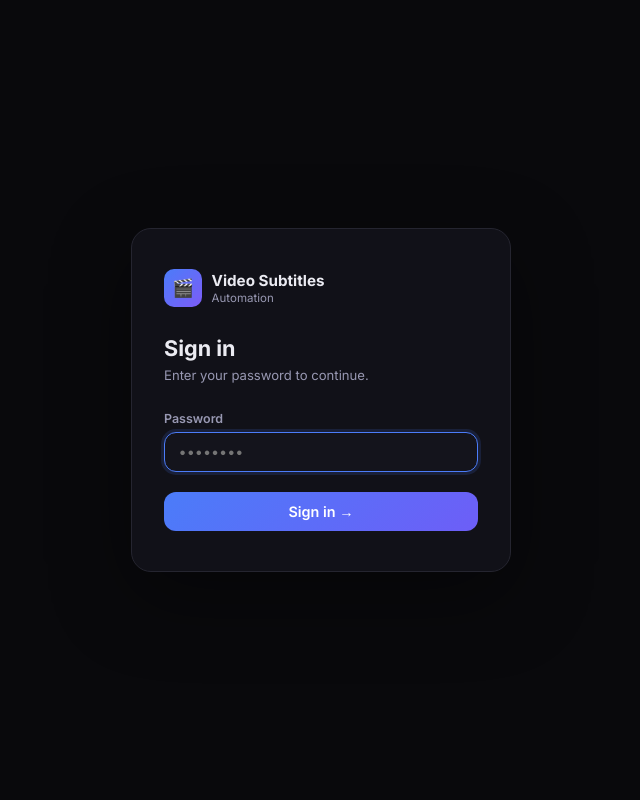
After one commit to 22012003Hau123/Video_maker, a FastAPI app: template templates/login.html in a window 1280 px wide. The commit adds this page. Shown: the whole page, without its empty margins (319-959 px from the left). Run offline with FastAPI, Linux system fonts and the light colour scheme; the template is opened without the code that fills it, so the values that code supplies are empty; the visitor is signed in with stand-in values (Sample User, id 1); some libraries are stand-ins or nearby versions.

Commit message:
feat(auth): add password-based session authentication

```diff
--- a/app.py
+++ b/app.py
@@ -16,8 +16,10 @@ from datetime import datetime
 from fastapi import FastAPI, UploadFile, File, Form, HTTPException
 from fastapi.staticfiles import StaticFiles
 from fastapi.templating import Jinja2Templates
-from fastapi.responses import FileResponse, HTMLResponse, StreamingResponse, Response, PlainTextResponse
+from fastapi.responses import FileResponse, HTMLResponse, StreamingResponse, Response, PlainTextResponse, RedirectResponse
 from fastapi.requests import Request
+from starlette.middleware.base import BaseHTTPMiddleware
+from starlette.middleware.sessions import SessionMiddleware
 from pydantic import BaseModel, Field
 from dotenv import load_dotenv
 
@@ -57,12 +59,40 @@ PREVIEW_CACHE_DIR.mkdir(parents=True, exist_ok=True)
 # (Helps avoid mis-transcriptions like "Remember to attend" for "Belvedere 10")
 WHISPER_PROMPT = "Belvedere 10, Belvedere Vodka, Moët & Chandon, Hennessy, luxury spirit brands."
 
+# Auth config
+APP_PASSWORD    = os.getenv("APP_PASSWORD", "")
+SESSION_SECRET  = os.getenv("SESSION_SECRET_KEY", "change-me-please")
+
 # Initialize FastAPI
 app = FastAPI(
     title="Video Subtitles Automation",
     description="Tự động hoá sản xuất video: phụ đề, nội dung pháp lý, master hoá",
     version="1.0.0"
 )
+
+# ── AUTH MIDDLEWARE ───────────────────────────────────────────
+# SessionMiddleware must be outermost so session is populated before AuthMiddleware runs
+class AuthMiddleware(BaseHTTPMiddleware):
+    _PUBLIC = {"/login", "/logout", "/health"}
+
+    async def dispatch(self, request: Request, call_next):
+        path = request.url.path
+        if (path in self._PUBLIC
+                or path.startswith("/static/")
+                or path.startswith("/api/fonts/files/")):
+            return await call_next(request)
+
+        if not request.session.get("authenticated"):
+            if path.startswith("/api/"):
+                return Response(content="Unauthorized", status_code=401,
+                                media_type="text/plain")
+            return RedirectResponse(url="/login", status_code=302)
+
+        return await call_next(request)
+
+app.add_middleware(AuthMiddleware)
+app.add_middleware(SessionMiddleware, secret_key=SESSION_SECRET,
+                   max_age=86400 * 7, https_only=False)
 
 # Static files and templates
 static_dir = Path(__file__).parent / "static"
@@ -2137,8 +2167,28 @@ async def favicon():
 
 @app.get("/health")
 async def health_check():
-    """Health check endpoint"""
     return {"status": "healthy", "timestamp": datetime.now().isoformat()}
+
+
+@app.get("/login", response_class=HTMLResponse)
+async def login_page(request: Request):
+    if request.session.get("authenticated"):
+        return RedirectResponse(url="/", status_code=302)
+    return templates.TemplateResponse("login.html", {"request": request, "error": None})
+
+
+@app.post("/login", response_class=HTMLResponse)
+async def login_submit(request: Request, password: str = Form(...)):
+    if APP_PASSWORD and password == APP_PASSWORD:
+        request.session["authenticated"] = True
+        return RedirectResponse(url="/", status_code=302)
+    return templates.TemplateResponse("login.html", {"request": request, "error": "Incorrect password"})
+
+
+@app.get("/logout")
+async def logout(request: Request):
+    request.session.clear()
+    return RedirectResponse(url="/login", status_code=302)
 
 
 @app.get("/api/mastering/gold-manifest")
--- a/templates/index.html
+++ b/templates/index.html
@@ -26,6 +26,9 @@
             <i class="ph ph-sun" id="theme-icon"></i>
         </button>
         <button id="lang-toggle" onclick="toggleLang()" class="lang-toggle-btn">🇫🇷 FR</button>
+        <a href="/logout" class="lang-toggle-btn" style="text-decoration:none;" title="Sign out">
+            <i class="ph ph-sign-out"></i>
+        </a>
     </div>
 </nav>
 
@@ -676,6 +679,6 @@
 <div id="batch-status" style="display:none;"></div>
 <div id="export-status" style="display:none;"></div>
 
-<script src="/static/js/app.js?v=7"></script>
+<script src="/static/js/app.js?v=8"></script>
 </body>
 </html>
--- /dev/null
+++ b/templates/login.html
@@ -0,0 +1,173 @@
+<!DOCTYPE html>
+<html lang="en" data-theme="dark">
+<head>
+<meta charset="UTF-8">
+<meta name="viewport" content="width=device-width, initial-scale=1.0">
+<title>Sign in — Video Subtitles Automation</title>
+<link rel="preconnect" href="https://fonts.googleapis.com">
+<link href="https://fonts.googleapis.com/css2?family=Inter:wght@400;500;600;700&display=swap" rel="stylesheet">
+<style>
+*, *::before, *::after { margin: 0; padding: 0; box-sizing: border-box; }
+
+:root {
+    --bg:          #09090c;
+    --surface:     #111118;
+    --panel:       #14141c;
+    --border:      #252530;
+    --border-hi:   #333342;
+    --primary:     #4b7cf9;
+    --primary-dim: rgba(75,124,249,0.12);
+    --text:        #ebebf2;
+    --text-muted:  #9898b2;
+    --error:       #ef4444;
+    --radius:      12px;
+}
+
+html[data-theme="light"] {
+    --bg:         #f4f4f8;
+    --surface:    #ffffff;
+    --panel:      #eeeef5;
+    --border:     #d8d8e6;
+    --border-hi:  #c4c4d8;
+    --text:       #0d0d14;
+    --text-muted: #4a4a62;
+}
+
+body {
+    min-height: 100vh;
+    background: var(--bg);
+    color: var(--text);
+    font-family: 'Inter', system-ui, sans-serif;
+    display: flex;
+    align-items: center;
+    justify-content: center;
+    -webkit-font-smoothing: antialiased;
+}
+
+.card {
+    width: 100%;
+    max-width: 380px;
+    background: var(--surface);
+    border: 1px solid var(--border);
+    border-radius: 20px;
+    padding: 2.5rem 2rem;
+    box-shadow: 0 24px 80px rgba(0,0,0,0.4);
+}
+
+.logo {
+    display: flex;
+    align-items: center;
+    gap: 0.6rem;
+    margin-bottom: 1.75rem;
+}
+
+.logo-icon {
+    width: 38px; height: 38px;
+    background: linear-gradient(135deg, #4b7cf9, #7c5cf7);
+    border-radius: 10px;
+    display: flex; align-items: center; justify-content: center;
+    font-size: 1.1rem;
+}
+
+.logo-text { font-size: 0.95rem; font-weight: 700; }
+.logo-sub  { font-size: 0.72rem; color: var(--text-muted); margin-top: 1px; }
+
+h1 {
+    font-size: 1.35rem;
+    font-weight: 700;
+    margin-bottom: 0.35rem;
+}
+
+.subtitle {
+    font-size: 0.82rem;
+    color: var(--text-muted);
+    margin-bottom: 1.75rem;
+}
+
+label {
+    display: block;
+    font-size: 0.78rem;
+    font-weight: 600;
+    color: var(--text-muted);
+    margin-bottom: 0.4rem;
+}
+
+input[type="password"] {
+    width: 100%;
+    padding: 0.65rem 0.85rem;
+    background: var(--panel);
+    border: 1.5px solid var(--border-hi);
+    border-radius: var(--radius);
+    color: var(--text);
+    font-size: 0.9rem;
+    font-family: inherit;
+    outline: none;
+    transition: border-color 0.15s;
+}
+
+input[type="password"]:focus {
+    border-color: var(--primary);
+    box-shadow: 0 0 0 3px rgba(75,124,249,0.15);
+}
+
+.error-box {
+    display: flex;
+    align-items: center;
+    gap: 0.5rem;
+    background: rgba(239,68,68,0.1);
+    border: 1px solid rgba(239,68,68,0.3);
+    border-radius: 8px;
+    padding: 0.6rem 0.8rem;
+    font-size: 0.8rem;
+    color: var(--error);
+    margin-top: 0.75rem;
+}
+
+button[type="submit"] {
+    width: 100%;
+    margin-top: 1.25rem;
+    padding: 0.7rem;
+    background: linear-gradient(135deg, #4b7cf9, #6d5ef7);
+    border: none;
+    border-radius: var(--radius);
+    color: #fff;
+    font-size: 0.9rem;
+    font-weight: 600;
+    font-family: inherit;
+    cursor: pointer;
+    transition: opacity 0.15s, transform 0.15s;
+}
+
+button[type="submit"]:hover  { opacity: 0.9; transform: translateY(-1px); }
+button[type="submit"]:active { transform: translateY(0); }
+</style>
+</head>
+<body>
+<div class="card">
+    <div class="logo">
+        <div class="logo-icon">🎬</div>
+        <div>
+            <div class="logo-text">Video Subtitles</div>
+            <div class="logo-sub">Automation</div>
+        </div>
+    </div>
+
+    <h1>Sign in</h1>
+    <p class="subtitle">Enter your password to continue.</p>
+
+    <form method="post" action="/login">
+        <label for="password">Password</label>
+        <input type="password" id="password" name="password"
+               placeholder="••••••••" autofocus autocomplete="current-password">
+
+        {% if error %}
+        <div class="error-box">
+            ⚠ {{ error }}
+        </div>
+        {% endif %}
+
+        <button type="submit">Sign in →</button>
+    </form>
+</div>
+</body>
+</html>
```
Also changed, not shown: 1 other file.
